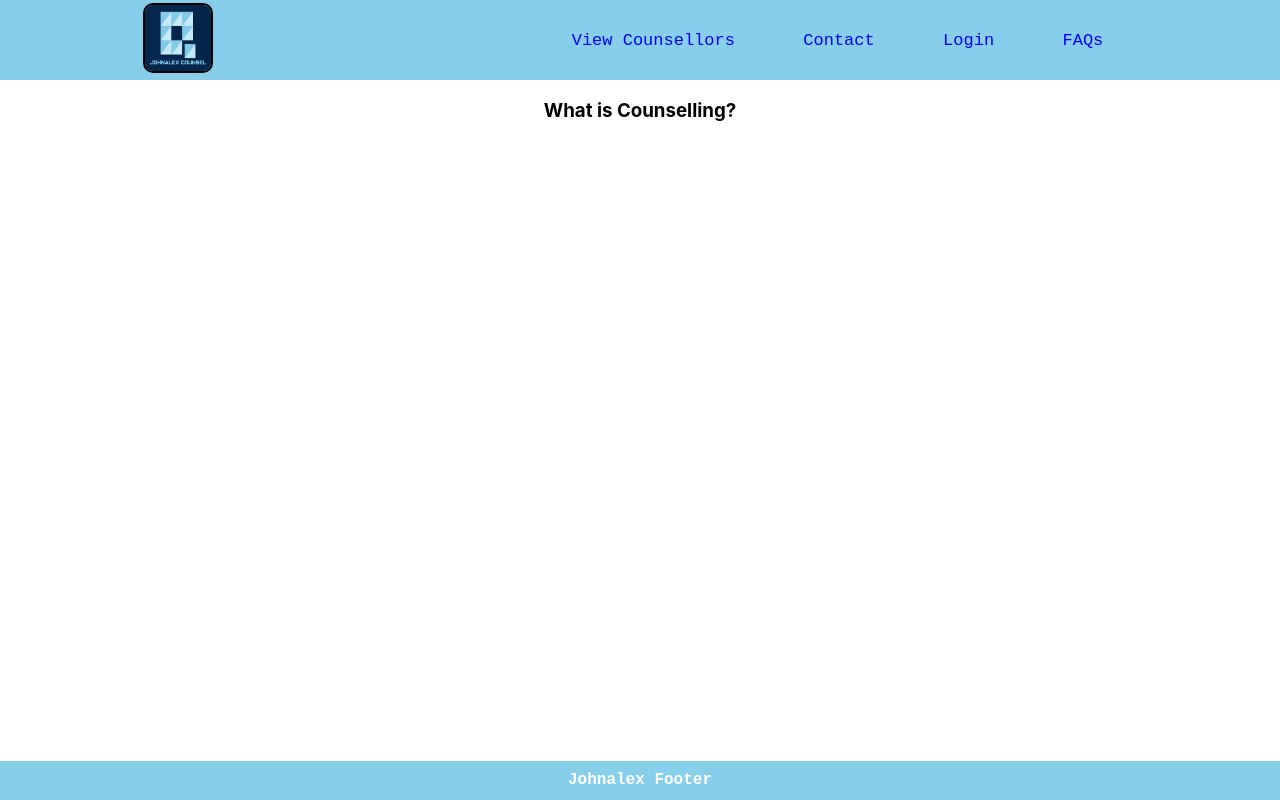
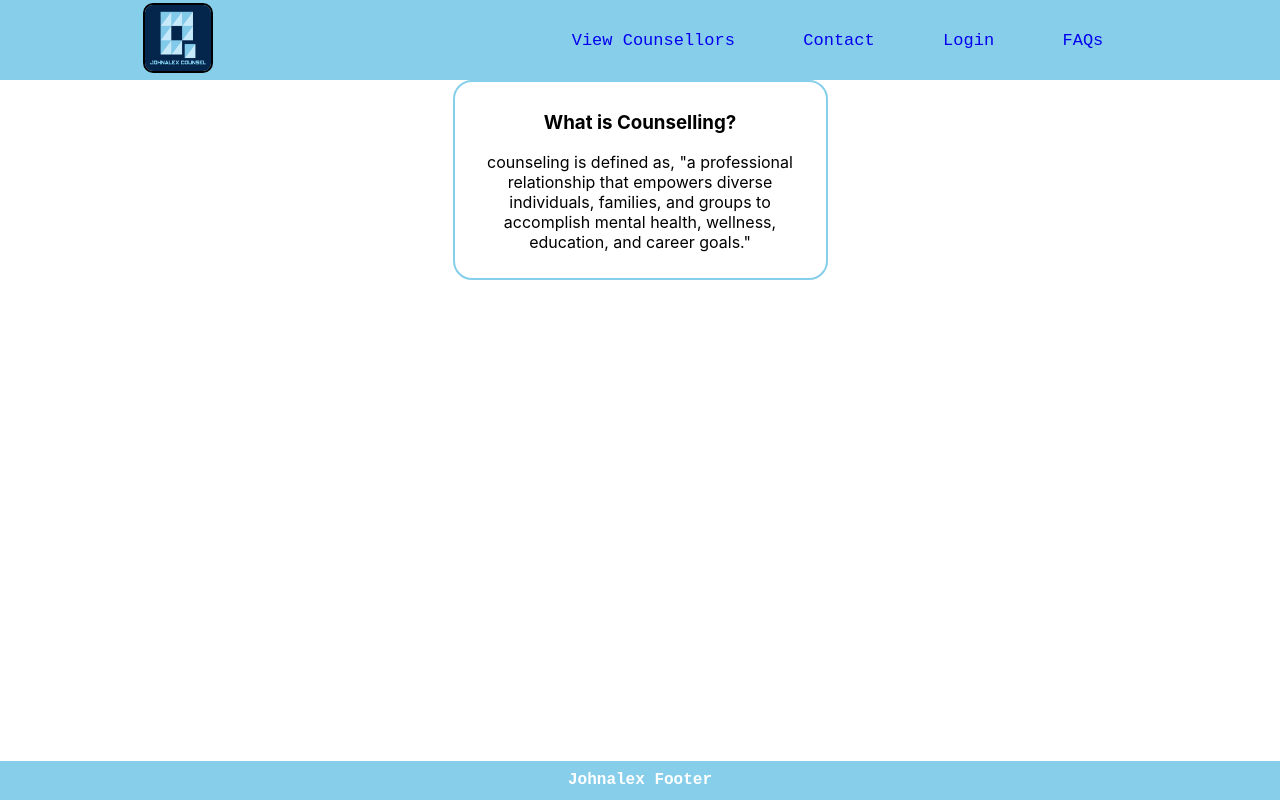
Before and after one commit to Johnalexx/counselling_project, a React (Create React App) app: page /faq in a window 1280 px wide. Built offline with nearby package versions, Linux system fonts and the light colour scheme.

Commit message:
added faq

```diff
--- a/src/counsel.css
+++ b/src/counsel.css
@@ -142,6 +142,15 @@ a{
     color: green;
     font-size: 17px;
 }
+/* FAQ page */
+.faq-container{
+    width: 100%;
+    max-width: 375px;
+    padding: 10px;
+    margin: auto;
+    border: 2px solid skyblue;
+    border-radius: 19px;
+}
 /* <---------------------------------> */
 .footer{
     position: fixed;
--- a/src/pages/FAQs.js
+++ b/src/pages/FAQs.js
@@ -3,7 +3,12 @@ import React from 'react'
 function FAQs() {
     return (
         <div>
-            <h3>What is Counselling?</h3>
+            <div className="faq-container">
+                <h3>What is Counselling?</h3>
+                <div className="counsellor-answers">
+                    <p>counseling is defined as, "a professional relationship that empowers diverse individuals, families, and groups to accomplish mental health, wellness, education, and career goals."</p>
+                </div>
+            </div>
         </div>
     )
 }
```
